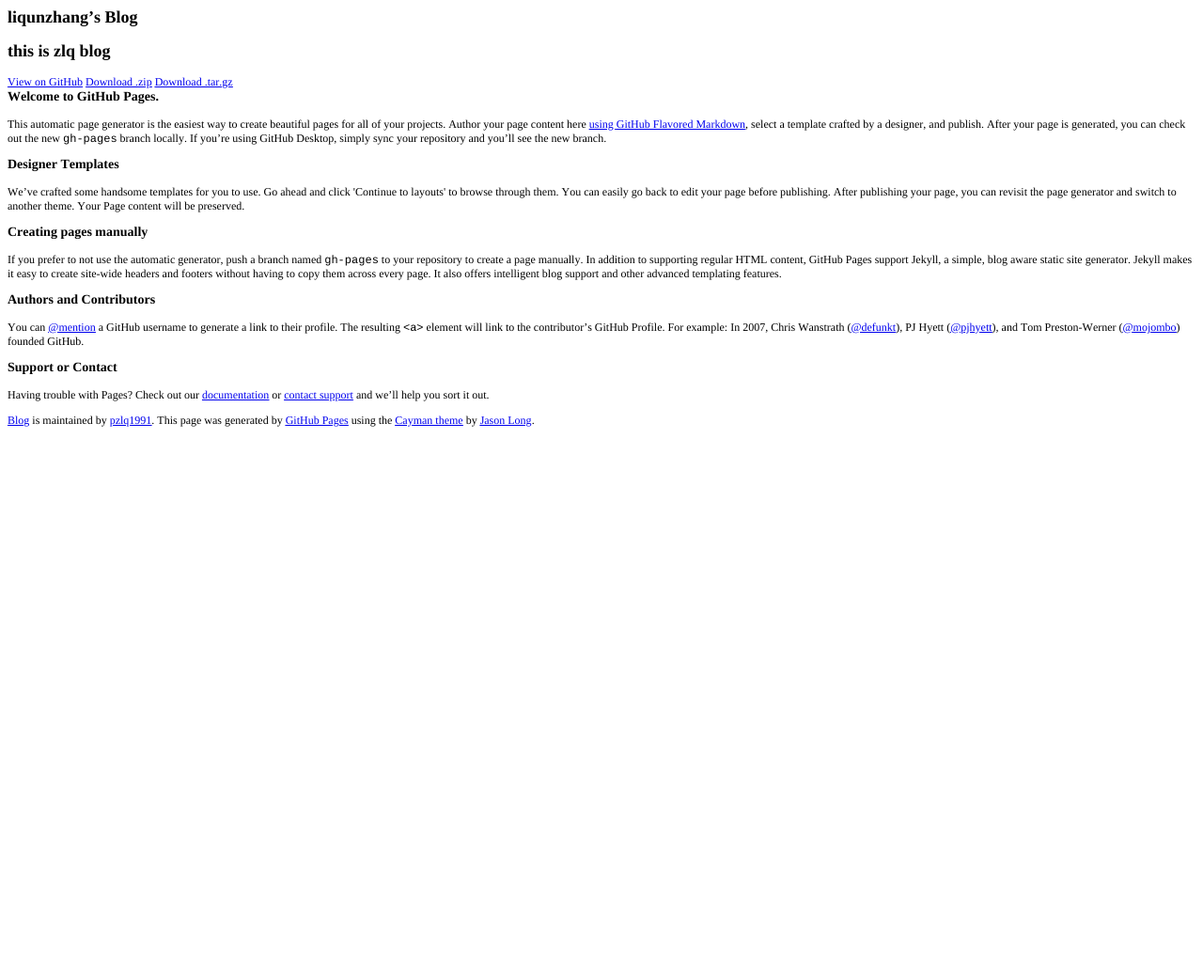
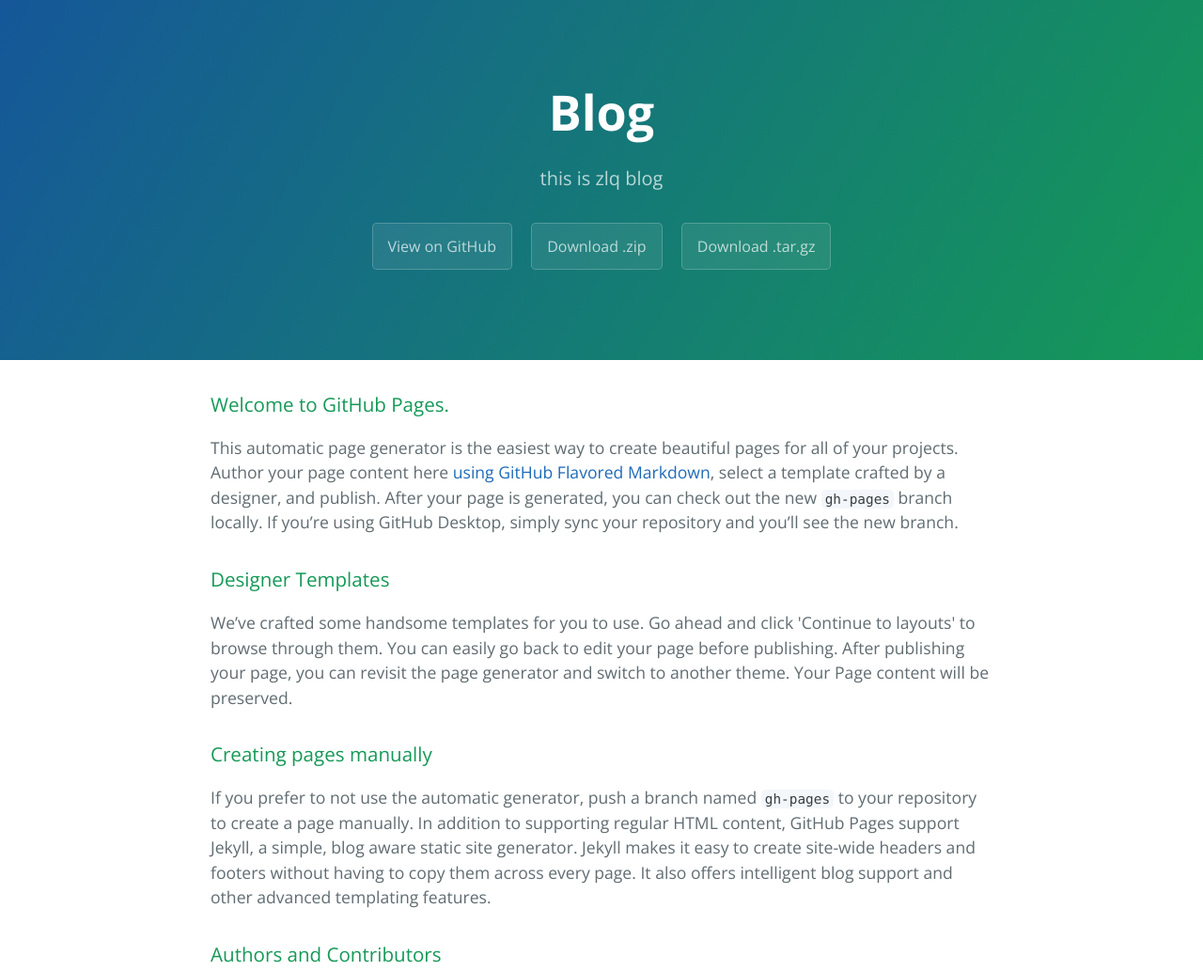
Before and after one commit to pzlq1991/Blog, a plain HTML site: page index.html in a window 1280 px wide. Shown: the top 1033 px of the page at 94% size. Before the commit the page ends 800 px from the top, so only its background shows below. Drawn offline with nearby package versions, Linux system fonts and the light colour scheme.

Commit message:
Revert "20150816"
This reverts commit d2afb49d1afada3e6f802ffc500d8998cf437b30.

```diff
--- a/index.html
+++ b/index.html
@@ -1,37 +1,57 @@
-<!DOCTYPE html PUBLIC "-//W3C//DTD HTML 4.01//EN" "http://www.w3.org/TR/html4/strict.dtd">
-<html>
-<head>
-  <meta http-equiv="Content-Type" content="text/html; charset=utf-8">
-  <meta http-equiv="Content-Style-Type" content="text/css">
-  <title>Blog by pzlq1991</title>
-  <meta name="Generator" content="Cocoa HTML Writer">
-  <meta name="CocoaVersion" content="1348.17">
-  <style type="text/css">
-    p.p2 {margin: 0.0px 0.0px 0.0px 0.0px; font: 12.0px Times; color: #0000ee; -webkit-text-stroke: #0000ee}
-    p.p4 {margin: 0.0px 0.0px 12.0px 0.0px; font: 12.0px Times; color: #000000; -webkit-text-stroke: #000000}
-    p.p5 {margin: 0.0px 0.0px 0.0px 0.0px; font: 12.0px Times; color: #000000; -webkit-text-stroke: #000000}
-    span.s1 {font-kerning: none}
-    span.s2 {text-decoration: underline ; font-kerning: none}
-    span.s3 {font-kerning: none; color: #000000; -webkit-text-stroke: 0px #000000}
-    span.s4 {text-decoration: underline ; font-kerning: none; color: #0000ee; -webkit-text-stroke: 0px #0000ee}
-    span.s5 {font: 12.0px Times; text-decoration: underline ; font-kerning: none; color: #0000ee; -webkit-text-stroke: 0px #0000ee}
-    span.s6 {font: 12.0px Courier; font-kerning: none}
-  </style>
-</head>
-<body>
-<h1 style="margin: 0.0px 0.0px 14.9px 0.0px; font: 18.0px Times; color: #000000; -webkit-text-stroke: #000000"><span class="s1"><b>liqunzhang’s Blog</b></span></h1>
-<h2 style="margin: 0.0px 0.0px 14.9px 0.0px; font: 18.0px Times; color: #000000; -webkit-text-stroke: #000000"><span class="s1"><b>this is zlq blog</b></span></h2>
-<p class="p2"><span class="s2"><a href="https://github.com/pzlq1991/Blog">View on GitHub</a></span><span class="s3"> <a href="https://github.com/pzlq1991/Blog/zipball/master"><span class="s4">Download .zip</span></a> <a href="https://github.com/pzlq1991/Blog/tarball/master"><span class="s4">Download .tar.gz</span></a><span class="Apple-converted-space"> </span></span></p>
-<h3 style="margin: 0.0px 0.0px 14.0px 0.0px; font: 14.0px Times; color: #000000; -webkit-text-stroke: #000000"><span class="s1"><b>Welcome to GitHub Pages.</b></span></h3>
-<p class="p4"><span class="s1">This automatic page generator is the easiest way to create beautiful pages for all of your projects. Author your page content here <a href="https://guides.github.com/features/mastering-markdown/"><span class="s5">using GitHub Flavored Markdown</span></a>, select a template crafted by a designer, and publish. After your page is generated, you can check out the new </span><span class="s6">gh-pages</span><span class="s1"> branch locally. If you’re using GitHub Desktop, simply sync your repository and you’ll see the new branch.</span></p>
-<h3 style="margin: 0.0px 0.0px 14.0px 0.0px; font: 14.0px Times; color: #000000; -webkit-text-stroke: #000000"><span class="s1"><b>Designer Templates</b></span></h3>
-<p class="p4"><span class="s1">We’ve crafted some handsome templates for you to use. Go ahead and click 'Continue to layouts' to browse through them. You can easily go back to edit your page before publishing. After publishing your page, you can revisit the page generator and switch to another theme. Your Page content will be preserved.</span></p>
-<h3 style="margin: 0.0px 0.0px 14.0px 0.0px; font: 14.0px Times; color: #000000; -webkit-text-stroke: #000000"><span class="s1"><b>Creating pages manually</b></span></h3>
-<p class="p4"><span class="s1">If you prefer to not use the automatic generator, push a branch named </span><span class="s6">gh-pages</span><span class="s1"> to your repository to create a page manually. In addition to supporting regular HTML content, GitHub Pages support Jekyll, a simple, blog aware static site generator. Jekyll makes it easy to create site-wide headers and footers without having to copy them across every page. It also offers intelligent blog support and other advanced templating features.</span></p>
-<h3 style="margin: 0.0px 0.0px 14.0px 0.0px; font: 14.0px Times; color: #000000; -webkit-text-stroke: #000000"><span class="s1"><b>Authors and Contributors</b></span></h3>
-<p class="p4"><span class="s1">You can <a href="https://github.com/blog/821"><span class="s5">@mention</span></a> a GitHub username to generate a link to their profile. The resulting </span><span class="s6">&lt;a&gt;</span><span class="s1"> element will link to the contributor’s GitHub Profile. For example: In 2007, Chris Wanstrath (<a href="https://github.com/defunkt"><span class="s5">@defunkt</span></a>), PJ Hyett (<a href="https://github.com/pjhyett"><span class="s5">@pjhyett</span></a>), and Tom Preston-Werner (<a href="https://github.com/mojombo"><span class="s5">@mojombo</span></a>) founded GitHub.</span></p>
-<h3 style="margin: 0.0px 0.0px 14.0px 0.0px; font: 14.0px Times; color: #000000; -webkit-text-stroke: #000000"><span class="s1"><b>Support or Contact</b></span></h3>
-<p class="p4"><span class="s1">Having trouble with Pages? Check out our <a href="https://help.github.com/pages"><span class="s5">documentation</span></a> or <a href="https://github.com/contact"><span class="s5">contact support</span></a> and we’ll help you sort it out.</span></p>
-<p class="p5"><span class="s4"><a href="https://github.com/pzlq1991/Blog">Blog</a></span><span class="s1"> is maintained by <a href="https://github.com/pzlq1991"><span class="s5">pzlq1991</span></a>. This page was generated by <a href="https://pages.github.com/"><span class="s5">GitHub Pages</span></a> using the <a href="https://github.com/jasonlong/cayman-theme"><span class="s5">Cayman theme</span></a> by <a href="https://twitter.com/jasonlong"><span class="s5">Jason Long</span></a>.<span class="Apple-converted-space"> </span></span></p>
-</body>
+<!DOCTYPE html>
+<html lang="en-us">
+  <head>
+    <meta charset="UTF-8">
+    <title>Blog by pzlq1991</title>
+    <meta name="viewport" content="width=device-width, initial-scale=1">
+    <link rel="stylesheet" type="text/css" href="stylesheets/normalize.css" media="screen">
+    <link href='https://fonts.googleapis.com/css?family=Open+Sans:400,700' rel='stylesheet' type='text/css'>
+    <link rel="stylesheet" type="text/css" href="stylesheets/stylesheet.css" media="screen">
+    <link rel="stylesheet" type="text/css" href="stylesheets/github-light.css" media="screen">
+  </head>
+  <body>
+    <section class="page-header">
+      <h1 class="project-name">Blog</h1>
+      <h2 class="project-tagline">this is zlq blog</h2>
+      <a href="https://github.com/pzlq1991/Blog" class="btn">View on GitHub</a>
+      <a href="https://github.com/pzlq1991/Blog/zipball/master" class="btn">Download .zip</a>
+      <a href="https://github.com/pzlq1991/Blog/tarball/master" class="btn">Download .tar.gz</a>
+    </section>
+
+    <section class="main-content">
+      <h3>
+<a id="welcome-to-github-pages" class="anchor" href="#welcome-to-github-pages" aria-hidden="true"><span class="octicon octicon-link"></span></a>Welcome to GitHub Pages.</h3>
+
+<p>This automatic page generator is the easiest way to create beautiful pages for all of your projects. Author your page content here <a href="https://guides.github.com/features/mastering-markdown/">using GitHub Flavored Markdown</a>, select a template crafted by a designer, and publish. After your page is generated, you can check out the new <code>gh-pages</code> branch locally. If you’re using GitHub Desktop, simply sync your repository and you’ll see the new branch.</p>
+
+<h3>
+<a id="designer-templates" class="anchor" href="#designer-templates" aria-hidden="true"><span class="octicon octicon-link"></span></a>Designer Templates</h3>
+
+<p>We’ve crafted some handsome templates for you to use. Go ahead and click 'Continue to layouts' to browse through them. You can easily go back to edit your page before publishing. After publishing your page, you can revisit the page generator and switch to another theme. Your Page content will be preserved.</p>
+
+<h3>
+<a id="creating-pages-manually" class="anchor" href="#creating-pages-manually" aria-hidden="true"><span class="octicon octicon-link"></span></a>Creating pages manually</h3>
+
+<p>If you prefer to not use the automatic generator, push a branch named <code>gh-pages</code> to your repository to create a page manually. In addition to supporting regular HTML content, GitHub Pages support Jekyll, a simple, blog aware static site generator. Jekyll makes it easy to create site-wide headers and footers without having to copy them across every page. It also offers intelligent blog support and other advanced templating features.</p>
+
+<h3>
+<a id="authors-and-contributors" class="anchor" href="#authors-and-contributors" aria-hidden="true"><span class="octicon octicon-link"></span></a>Authors and Contributors</h3>
+
+<p>You can <a href="https://github.com/blog/821" class="user-mention">@mention</a> a GitHub username to generate a link to their profile. The resulting <code>&lt;a&gt;</code> element will link to the contributor’s GitHub Profile. For example: In 2007, Chris Wanstrath (<a href="https://github.com/defunkt" class="user-mention">@defunkt</a>), PJ Hyett (<a href="https://github.com/pjhyett" class="user-mention">@pjhyett</a>), and Tom Preston-Werner (<a href="https://github.com/mojombo" class="user-mention">@mojombo</a>) founded GitHub.</p>
+
+<h3>
+<a id="support-or-contact" class="anchor" href="#support-or-contact" aria-hidden="true"><span class="octicon octicon-link"></span></a>Support or Contact</h3>
+
+<p>Having trouble with Pages? Check out our <a href="https://help.github.com/pages">documentation</a> or <a href="https://github.com/contact">contact support</a> and we’ll help you sort it out.</p>
+
+      <footer class="site-footer">
+        <span class="site-footer-owner"><a href="https://github.com/pzlq1991/Blog">Blog</a> is maintained by <a href="https://github.com/pzlq1991">pzlq1991</a>.</span>
+
+        <span class="site-footer-credits">This page was generated by <a href="https://pages.github.com">GitHub Pages</a> using the <a href="https://github.com/jasonlong/cayman-theme">Cayman theme</a> by <a href="https://twitter.com/jasonlong">Jason Long</a>.</span>
+      </footer>
+
+    </section>
+
+
+  </body>
 </html>
```
